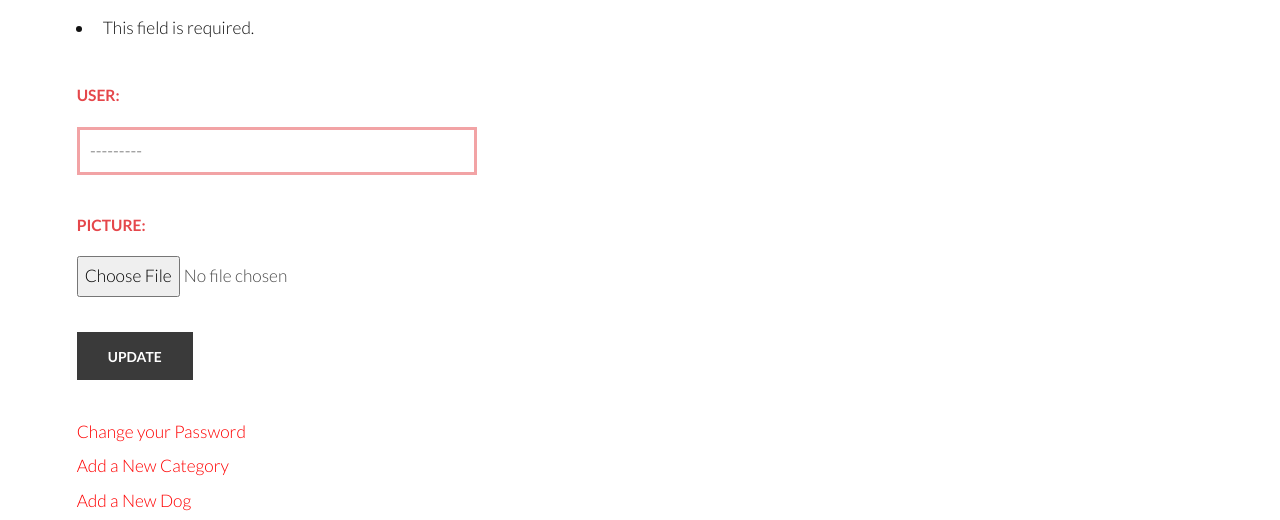
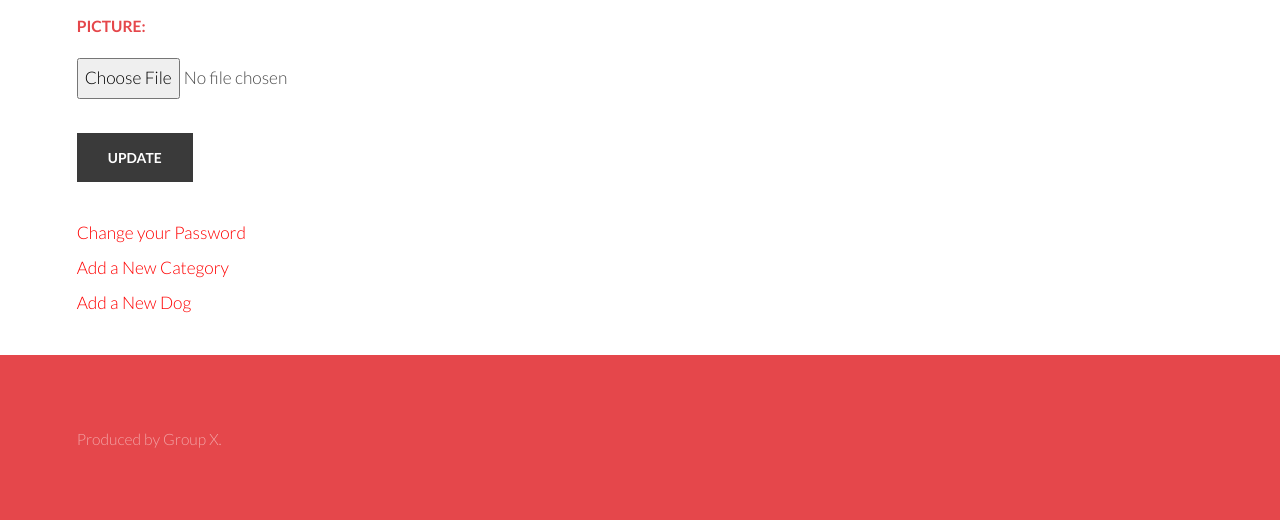
Before and after one commit to Fanyu911/DoggieBook, a Django app: a page that uses templates/doggie/profile.html in a window 1280 px wide. Shown: the part 538-1058 px from the top of the page. Run offline with Django 3.2, Linux system fonts and the light colour scheme; the visitor is signed in with stand-in values (Sample User, id 1); data comes from the database, SQL or seed files in the repository; some libraries are stand-ins or nearby versions.

Commit message:
Creat default picture and delete user choose

```diff
--- a/doggie/forms.py
+++ b/doggie/forms.py
@@ -34,4 +34,4 @@ class UserForm(forms.ModelForm):
 class UserProfileForm(forms.ModelForm):
     class Meta:
         model = UserProfile
-        fields = ('user','picture',)
+        fields = ('picture',)
--- a/doggie/views.py
+++ b/doggie/views.py
@@ -178,6 +178,7 @@ def register_profile(request):
 
 
 class ProfileView(View):
+
     def get_user_details(self, username):
         try:
             user = User.objects.get(username=username)
--- a/templates/doggie/profile.html
+++ b/templates/doggie/profile.html
@@ -11,8 +11,11 @@
         <h3>{{ selected_user.username }}'s Profile</h3>
 <br/>
 
-
+        {% if user_profile.picture %}
         <img src="{{ MEDIA_URL }}{{ user_profile.picture }}" width="300" height="300" alt="{{ selected_user.username }}'s profile image" />
+        {% else %}
+        <img src="https://lorempixel.com/300/300/people/" width="300" height="300" alt="Placeholder image" />
+        {% endif %}
         <br />
         <div>
             {% if selected_user == user %}
```
